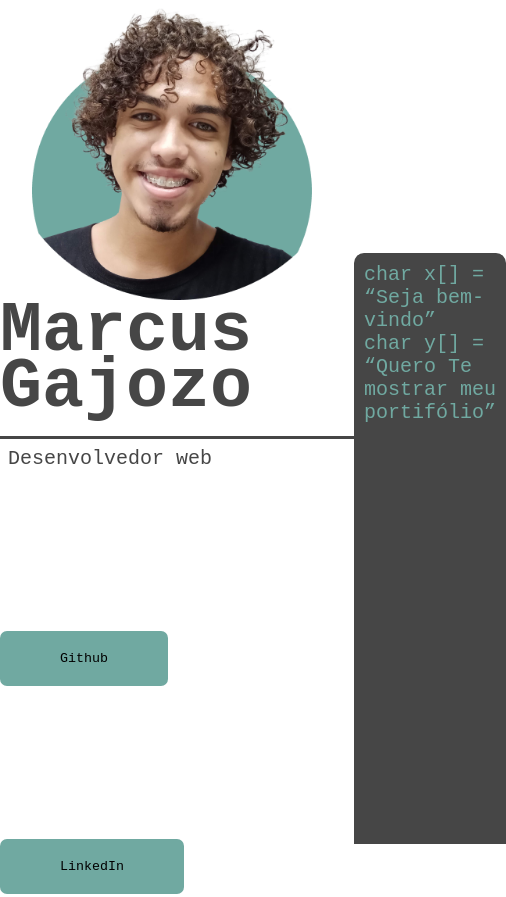
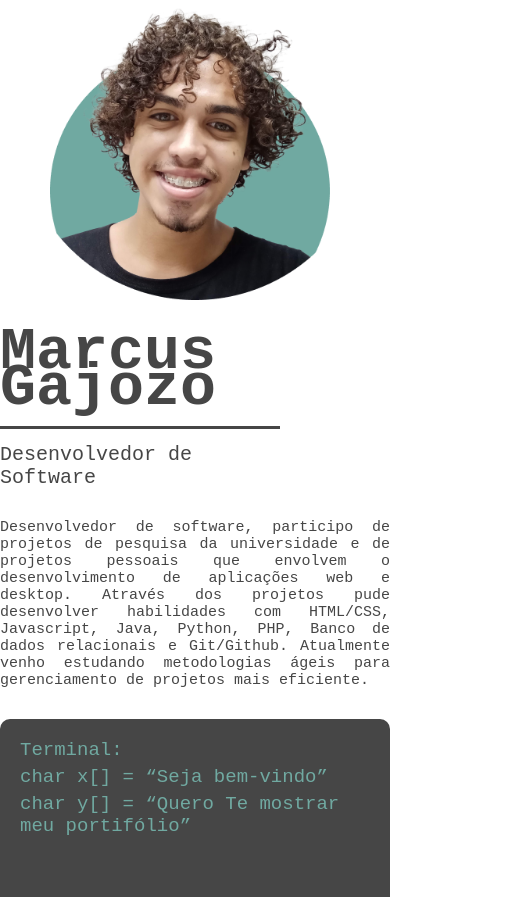
Before and after one commit to marcusgajozo/marcusgajozo-developer, a plain HTML site: page index.html in a window 390 px wide. Shown: the top 897 px of the page, 506 px wide, since content can reach past the window. Drawn offline with Linux system fonts and the light colour scheme.

Commit message:
portifólio quase responsivo

```diff
--- /dev/null
+++ b/assets/style.css
@@ -0,0 +1,74 @@
+* {
+  box-sizing: border-box;
+  margin: 0;
+  padding: 0;
+}
+
+body {
+  font-family: monospace;
+  color: #464646;
+}
+
+section {
+  height: 100vh;
+  display: flex;
+  flex-direction: row;
+  flex-wrap: wrap;
+  justify-content: space-around;
+
+}
+
+img {
+  max-height: 300px;
+}
+
+h1 {
+  font-size: 60px;
+  line-height: 0.6;
+}
+
+p {
+  font-size: 20px;
+}
+
+.profile {
+  display: flex;
+  flex-direction: column;
+  gap: 30px;
+}
+
+.profile > div:first-child {
+  align-self: center;
+}
+
+.funcao {
+  margin-top: 20px;
+  padding-top: 14px;
+  border-top: 3px solid #464646;
+  max-width: 280px;
+}
+
+
+.apresentacao{
+  max-width: 500px;
+}
+
+.apresentacao > p{
+  font-size: 15px;
+}
+
+.terminal {
+  align-self: flex-end;
+  border-radius: 10px 10px 0px 0px;
+  max-width: 520px;
+  height: 65%;
+  margin-top: 30px;
+  padding: 20px;
+  background-color: #464646;
+  color: #70a9a1;
+}
+
+.terminal > p{
+  padding-bottom: 5px;
+  font-size: 19px;
+}
--- a/index.html
+++ b/index.html
@@ -4,21 +4,31 @@
     <meta charset="UTF-8">
     <meta http-equiv="X-UA-Compatible" content="IE=edge">
     <meta name="viewport" content="width=device-width, initial-scale=1.0">
-    <link rel="stylesheet" href="style.css">
+    <link rel="stylesheet" href="assets/style.css">
     <title>Portifólio - Marcus Gajozo</title>
 </head>
 <body>
     <main>
+        <nav>
+            <a href=""></a>
+        </nav>
         <section>
             <div class="profile">
-                <img src="Mask group.png" alt="foto do Marcus">
-                <h1>Marcus Gajozo</h1>
-                <div class="linha"></div>
-                <p class="funcao" >Desenvolvedor web</p>
-                <a href="https://github.com/marcusgajozo" target="_blank"><button>Github</button></a>
-                <a href="https://www.linkedin.com/in/marcusgajozo/" target="_blank"><button>LinkedIn</button></a>
+                <div>
+                    <img src="assets/img/foto-marcus.png" alt="foto do Marcus">
+                </div>
+                <div>
+                    <div>
+                        <h1>Marcus Gajozo</h1>
+                        <p class="funcao" >Desenvolvedor de Software</p>
+                    </div>
+                </div>
+                <div class="apresentacao">
+                    <p Align="justify">Desenvolvedor de software, participo de projetos de pesquisa da universidade e de projetos pessoais que envolvem o desenvolvimento de aplicações web e desktop. Através dos projetos pude desenvolver habilidades com HTML/CSS, Javascript, Java, Python, PHP, Banco de dados relacionais e Git/Github. Atualmente venho estudando metodologias ágeis para gerenciamento de projetos mais eficiente.</p>
+                </div>
             </div>
             <div class="terminal">
+                <p>Terminal:</p>
                 <p>char x[] = “Seja bem-vindo”</p>
                 <p>char y[] = “Quero Te mostrar meu portifólio”</p>
             </div>
--- a/style.css
+++ /dev/null
@@ -1,71 +0,0 @@
-*{
-    box-sizing: border-box;
-    margin: 0;
-    padding: 0;
-
-}
-
-
-
-body{
-    font-family: monospace;
-    color: #464646;
-}
-
-section {
-    display: flex;
-    justify-content: space-around;
-    height: 100vh;
-}
-
-img{
-    max-height: 300px;
-}
-
-h1{
-    font-size: 70px;
-    line-height: 0.8;
-}
-
-p{
-    font-size: 20px;
-}
-
-button{
-    font-family: monospace;
-    border: none;
-    border-radius: 7px;
-    background-color: #70A9A1;
-    padding: 20px 60px;
-    margin-top: 153px;
-}
-
-/* .linha{
-    margin-top: 15px;
-    background-color: #464646;
-    height: 2px;
-    max-width: 350px;
-} */
-
-.funcao{
-    margin-top: 20px;
-    padding: 8px;
-    border-top: 3px solid #464646;
-}
-
-.profile{
- /* background-color: aqua; */
-}
-
-.terminal{
-    font-family: monospace;    border-radius: 10px 10px 0px 0px;
-    align-self: flex-end;
-    margin-top: 10px;
-    padding: 10px;
-    display: flex;
-    flex-direction: column;
-    width: 600px;
-    height: 70%;
-    background-color: #464646;
-    color: #70A9A1;
-}
```
Also changed, not shown: assets/img/foto-marcus.png (renamed from Mask group.png), assets/script.js (added), 1 other file.
